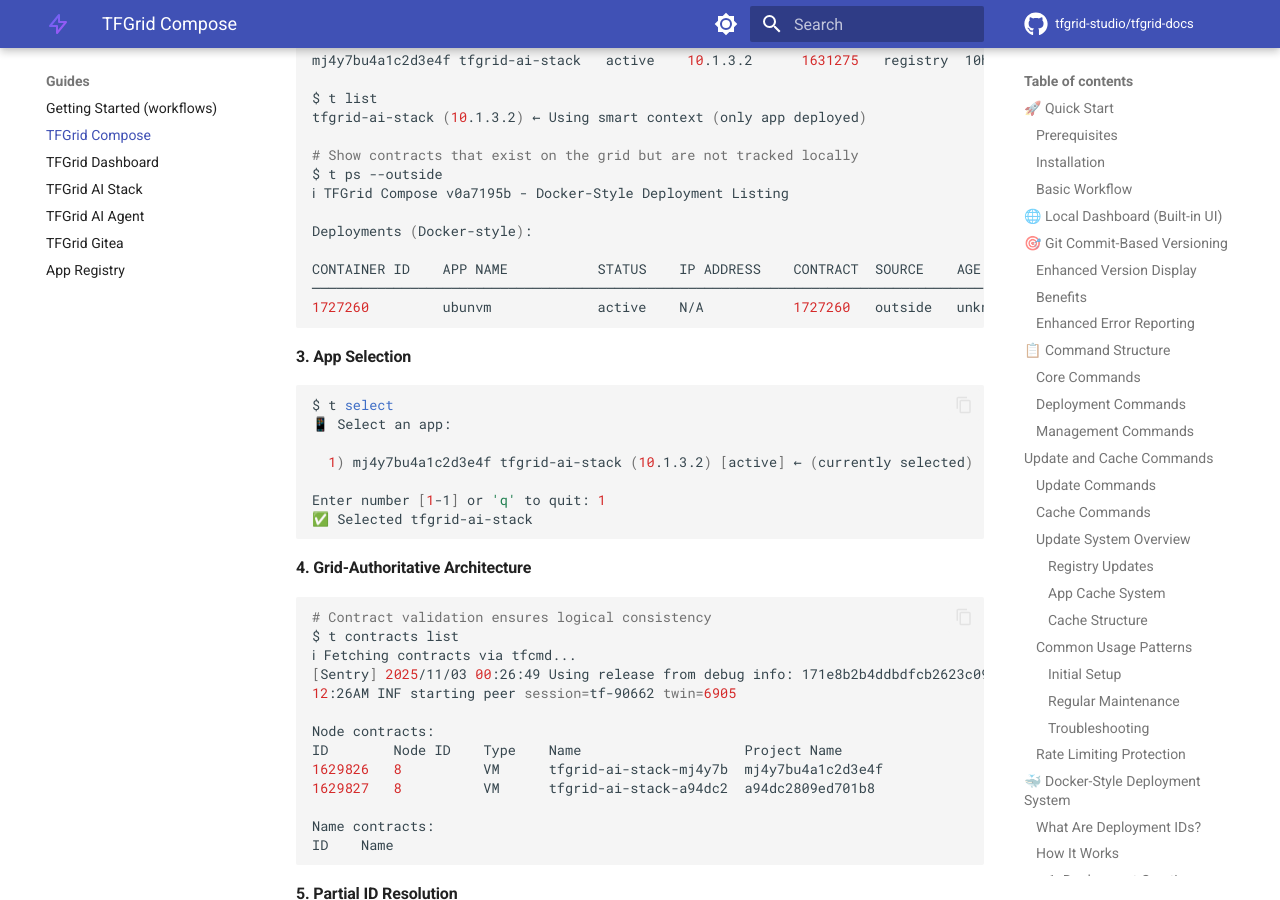
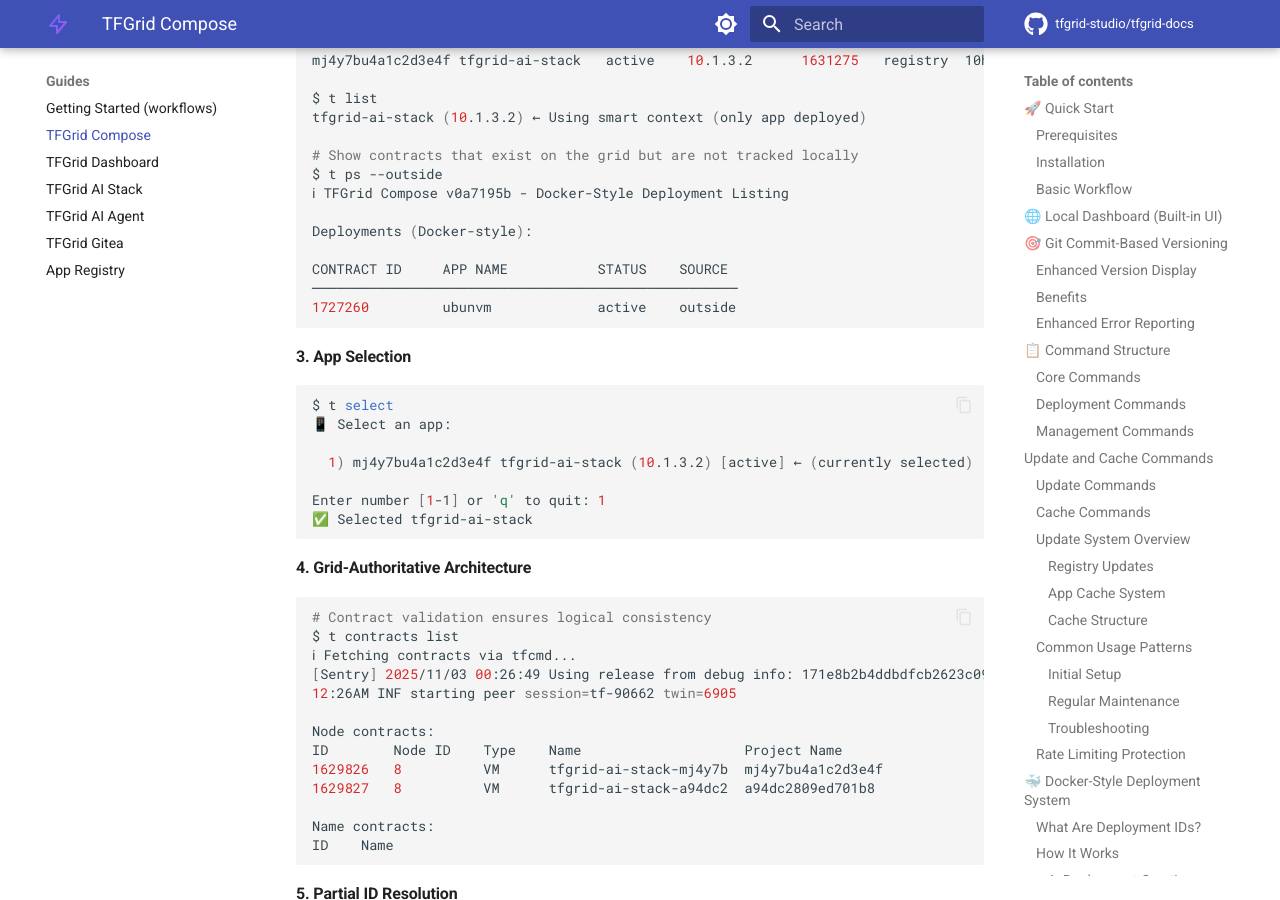
Before and after one commit to tfgrid-studio/tfgrid-docs, an MkDocs documentation site: the page built from docs/guides/tfgrid-compose.md, in a window 1280 px wide and 900 px high, scrolled down 7965 px. Built offline with MkDocs 1.6.1 and Material for MkDocs 9.7.7, drawn with Linux system fonts in a browser that asks for light colours; comment, search, counter and statistics services are not loaded; the version menu is left out.

Commit message:
docs: Update TFGrid Compose deployment output table format

````diff
--- a/docs/guides/tfgrid-compose.md
+++ b/docs/guides/tfgrid-compose.md
@@ -313,9 +313,9 @@
 
 Deployments (Docker-style):
 
-CONTAINER ID    APP NAME           STATUS    IP ADDRESS    CONTRACT  SOURCE    AGE
-──────────────────────────────────────────────────────────────────────────────────
-1727260         ubunvm             active    N/A           1727260   outside   unknown
+CONTRACT ID     APP NAME           STATUS    SOURCE
+────────────────────────────────────────────────────
+1727260         ubunvm             active    outside
 ```
 
 #### 3. App Selection
````
